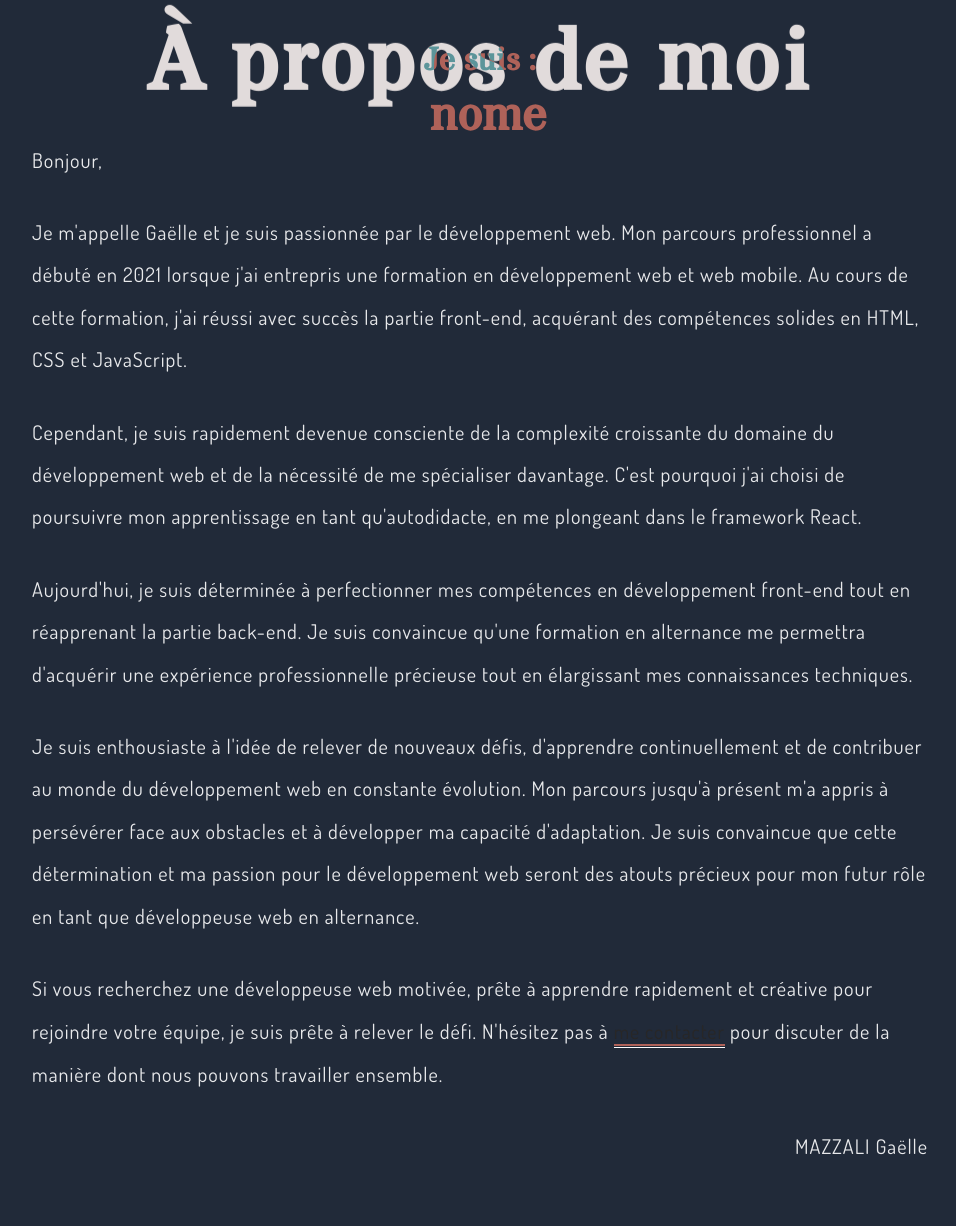
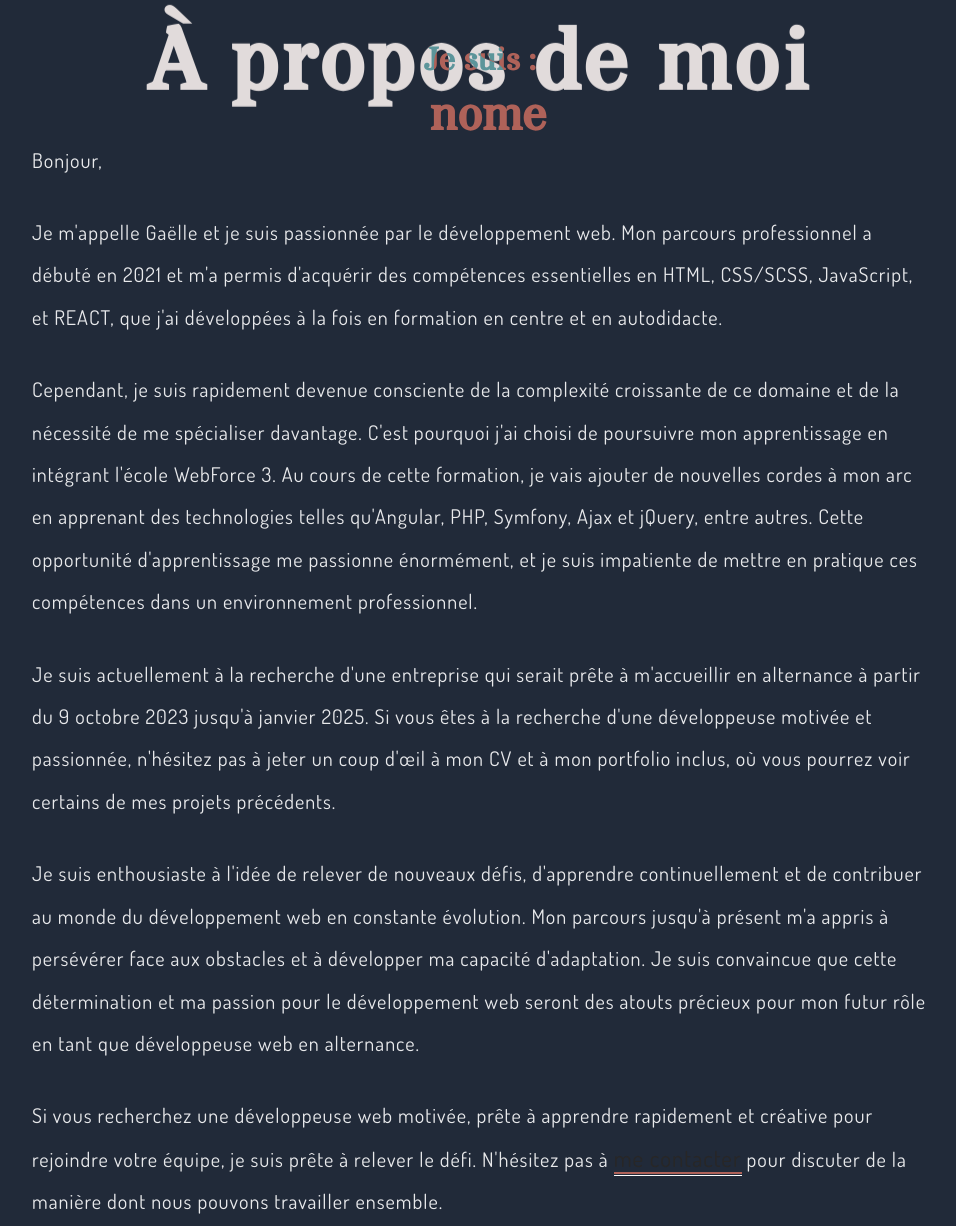
Before and after one commit to Gaelle-M/portfolioCV, a plain HTML site: page index.html in a window 1280 px wide. Shown: the part 1589-2815 px from the top of the page, without its empty margins (160-1116 px from the left). Drawn offline with Linux system fonts and the light colour scheme.

Commit message:
modification LDM

```diff
--- a/assets/styles/style.css
+++ b/assets/styles/style.css
@@ -317,7 +317,7 @@ h3 {
 
 .link-contact-home {
   font-family: "font1", serif;
-  font-size: calc(0.6em + 0.6vw);
+  font-size: calc(0.7em + 0.7vw);
   color: rgb(40, 39, 39);
   background: none;
   border-bottom: 2px solid #AF6259;
--- a/index.html
+++ b/index.html
@@ -82,11 +82,11 @@
               <div class="text-1">
                 <p>Bonjour,</p>
 
-                <p>Je m'appelle Gaëlle et je suis passionnée par le développement web. Mon parcours professionnel a débuté en 2021 lorsque j'ai entrepris une formation en développement web et web mobile. Au cours de cette formation, j'ai réussi avec succès la partie front-end, acquérant des compétences solides en HTML, CSS et JavaScript.</p>
+                <p>Je m'appelle Gaëlle et je suis passionnée par le développement web. Mon parcours professionnel a débuté en 2021 et m'a permis d'acquérir des compétences essentielles en HTML, CSS/SCSS, JavaScript, et REACT, que j'ai développées à la fois en formation en centre et en autodidacte.</p>
 
-                <p>Cependant, je suis rapidement devenue consciente de la complexité croissante du domaine du développement web et de la nécessité de me spécialiser davantage. C'est pourquoi j'ai choisi de poursuivre mon apprentissage en tant qu'autodidacte, en me plongeant dans le framework React.</p>
+                <p>Cependant, je suis rapidement devenue consciente de la complexité croissante de ce domaine et de la nécessité de me spécialiser davantage. C'est pourquoi j'ai choisi de poursuivre mon apprentissage en intégrant l'école WebForce 3. Au cours de cette formation, je vais ajouter de nouvelles cordes à mon arc en apprenant des technologies telles qu'Angular, PHP, Symfony, Ajax et jQuery, entre autres. Cette opportunité d'apprentissage me passionne énormément, et je suis impatiente de mettre en pratique ces compétences dans un environnement professionnel.</p>
 
-                <p>Aujourd'hui, je suis déterminée à perfectionner mes compétences en développement front-end tout en réapprenant la partie back-end. Je suis convaincue qu'une formation en alternance me permettra d'acquérir une expérience professionnelle précieuse tout en élargissant mes connaissances techniques.</p>
+                <p>Je suis actuellement à la recherche d'une entreprise qui serait prête à m'accueillir en alternance à partir du 9 octobre 2023 jusqu'à janvier 2025. Si vous êtes à la recherche d'une développeuse motivée et passionnée, n'hésitez pas à jeter un coup d'œil à mon CV et à mon portfolio inclus, où vous pourrez voir certains de mes projets précédents.</p>
 
                 <p>Je suis enthousiaste à l'idée de relever de nouveaux défis, d'apprendre continuellement et de contribuer au monde du développement web en constante évolution. Mon parcours jusqu'à présent m'a appris à persévérer face aux obstacles et à développer ma capacité d'adaptation. Je suis convaincue que cette détermination et ma passion pour le développement web seront des atouts précieux pour mon futur rôle en tant que développeuse web en alternance.</p>
 
```
